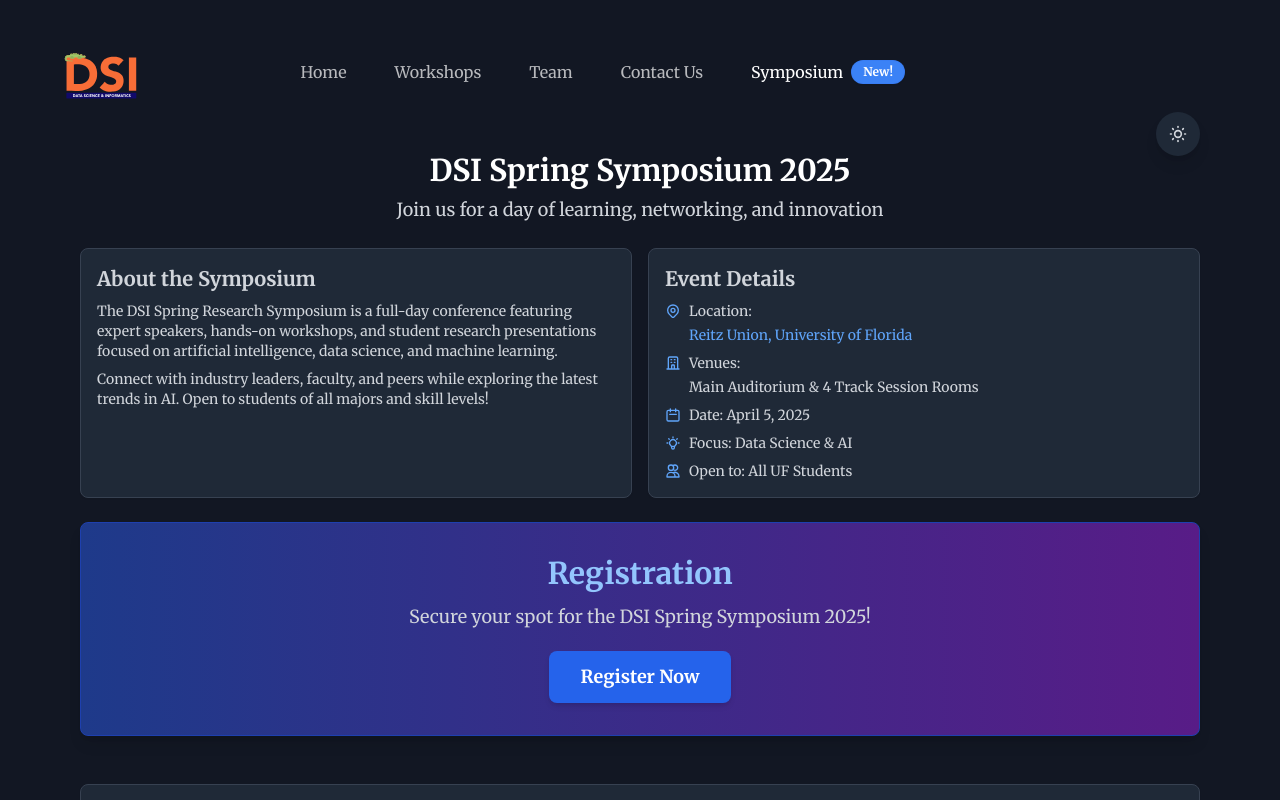
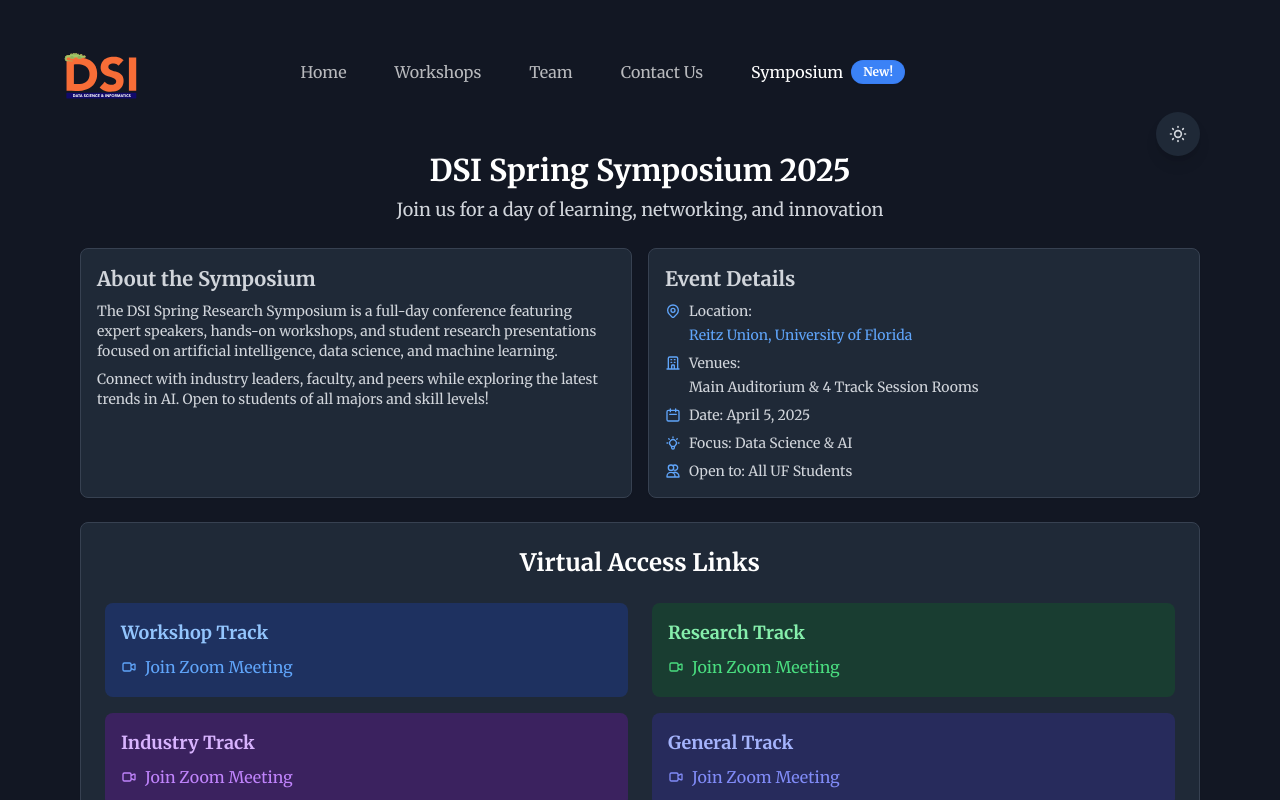
Before and after one commit to harryytsao/ufdsi.com, a Next.js app: page /symposium in a window 1280 px wide. Shown: the top 800 px of the page. Built offline with nearby package versions, Linux system fonts and the light colour scheme.

Commit message:
zoom links

```diff
--- a/src/components/symposium/index.tsx
+++ b/src/components/symposium/index.tsx
@@ -159,7 +159,7 @@ const SymposiumSchedule = () => {
     },
     "Antonio Knez, Sentient Foundation": {
       title: "Open and Loyal AGI for Everyone",
-      description: "The presentation will talk about Sentient’s general mission and goal while presenting what we have done so far. It will also mention the builder grant program that we recently launched, which might be interesting to student developers.",
+      description: "The presentation will talk about Sentient's general mission and goal while presenting what we have done so far. It will also mention the builder grant program that we recently launched, which might be interesting to student developers.",
       room: "Room 2330",
       track: "Industry Track",
       time: "12:45 - 1:45"
@@ -437,6 +437,68 @@ const SymposiumSchedule = () => {
         </div>
       </div>
 
+      <div className="border rounded-lg shadow-sm bg-white dark:bg-gray-800 p-6 mb-12 border-gray-200 dark:border-gray-700">
+        <h2 className="text-xl sm:text-2xl text-gray-900 dark:text-white font-bold mb-6 text-center">Virtual Access Links</h2>
+
+        <div className="grid grid-cols-1 md:grid-cols-2 gap-6">
+          <div className="space-y-4">
+            <div className="bg-blue-50 dark:bg-blue-900/50 rounded-lg p-4">
+              <h3 className="text-lg font-semibold text-blue-800 dark:text-blue-300 mb-2">Workshop Track</h3>
+              <a href="https://ufl.zoom.us/j/97449692791"
+                target="_blank"
+                rel="noopener noreferrer"
+                className="inline-flex items-center text-blue-600 dark:text-blue-400 hover:text-blue-800 dark:hover:text-blue-300">
+                <svg className="w-4 h-4 mr-2" fill="none" stroke="currentColor" viewBox="0 0 24 24">
+                  <path strokeLinecap="round" strokeLinejoin="round" strokeWidth="2" d="M15 10l4.553-2.276A1 1 0 0121 8.618v6.764a1 1 0 01-1.447.894L15 14M5 18h8a2 2 0 002-2V8a2 2 0 00-2-2H5a2 2 0 00-2 2v8a2 2 0 002 2z" />
+                </svg>
+                Join Zoom Meeting
+              </a>
+            </div>
+
+            <div className="bg-purple-50 dark:bg-purple-900/50 rounded-lg p-4">
+              <h3 className="text-lg font-semibold text-purple-800 dark:text-purple-300 mb-2">Industry Track</h3>
+              <a href="https://ufl.zoom.us/j/95148577641"
+                target="_blank"
+                rel="noopener noreferrer"
+                className="inline-flex items-center text-purple-600 dark:text-purple-400 hover:text-purple-800 dark:hover:text-purple-300">
+                <svg className="w-4 h-4 mr-2" fill="none" stroke="currentColor" viewBox="0 0 24 24">
+                  <path strokeLinecap="round" strokeLinejoin="round" strokeWidth="2" d="M15 10l4.553-2.276A1 1 0 0121 8.618v6.764a1 1 0 01-1.447.894L15 14M5 18h8a2 2 0 002-2V8a2 2 0 00-2-2H5a2 2 0 00-2 2v8a2 2 0 002 2z" />
+                </svg>
+                Join Zoom Meeting
+              </a>
+            </div>
+          </div>
+
+          <div className="space-y-4">
+            <div className="bg-green-50 dark:bg-green-900/50 rounded-lg p-4">
+              <h3 className="text-lg font-semibold text-green-800 dark:text-green-300 mb-2">Research Track</h3>
+              <a href="https://ufl.zoom.us/j/95920853708"
+                target="_blank"
+                rel="noopener noreferrer"
+                className="inline-flex items-center text-green-600 dark:text-green-400 hover:text-green-800 dark:hover:text-green-300">
+                <svg className="w-4 h-4 mr-2" fill="none" stroke="currentColor" viewBox="0 0 24 24">
+                  <path strokeLinecap="round" strokeLinejoin="round" strokeWidth="2" d="M15 10l4.553-2.276A1 1 0 0121 8.618v6.764a1 1 0 01-1.447.894L15 14M5 18h8a2 2 0 002-2V8a2 2 0 00-2-2H5a2 2 0 00-2 2v8a2 2 0 002 2z" />
+                </svg>
+                Join Zoom Meeting
+              </a>
+            </div>
+
+            <div className="bg-indigo-50 dark:bg-indigo-900/50 rounded-lg p-4">
+              <h3 className="text-lg font-semibold text-indigo-800 dark:text-indigo-300 mb-2">General Track</h3>
+              <a href="https://ufl.zoom.us/j/97513432082"
+                target="_blank"
+                rel="noopener noreferrer"
+                className="inline-flex items-center text-indigo-600 dark:text-indigo-400 hover:text-indigo-800 dark:hover:text-indigo-300">
+                <svg className="w-4 h-4 mr-2" fill="none" stroke="currentColor" viewBox="0 0 24 24">
+                  <path strokeLinecap="round" strokeLinejoin="round" strokeWidth="2" d="M15 10l4.553-2.276A1 1 0 0121 8.618v6.764a1 1 0 01-1.447.894L15 14M5 18h8a2 2 0 002-2V8a2 2 0 00-2-2H5a2 2 0 00-2 2v8a2 2 0 002 2z" />
+                </svg>
+                Join Zoom Meeting
+              </a>
+            </div>
+          </div>
+        </div>
+      </div>
+
       <div className="text-center bg-gradient-to-r from-blue-50 to-purple-50 dark:from-blue-900 dark:to-purple-900 rounded-lg p-8 border border-blue-100 dark:border-blue-800 shadow-lg mb-12">
         <h2 className="text-2xl sm:text-3xl font-bold mb-3 text-blue-800 dark:text-blue-300">Registration</h2>
         <p className="text-base sm:text-lg text-gray-700 dark:text-gray-300 mb-5">Secure your spot for the DSI Spring Symposium 2025!</p>
```
